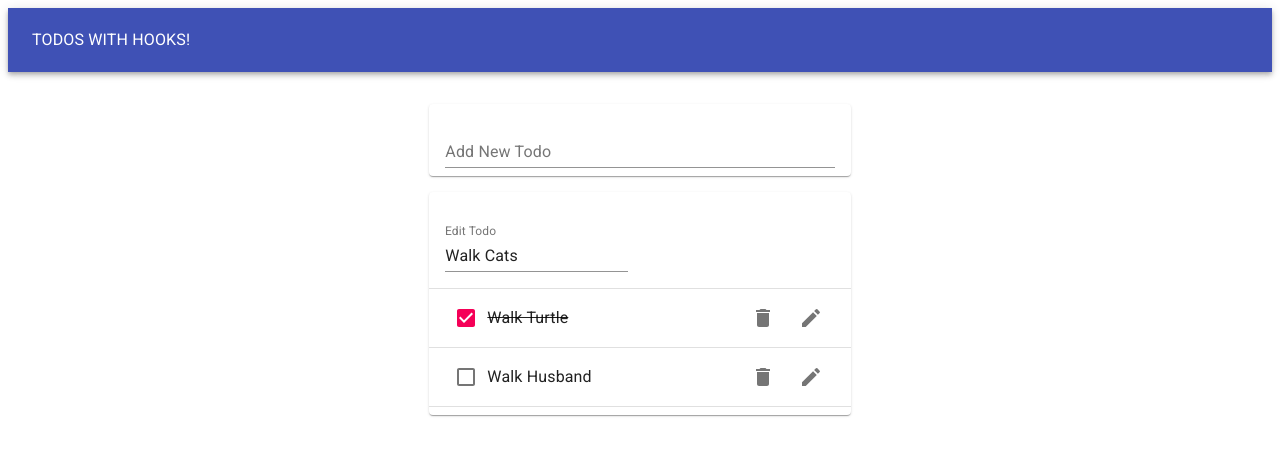
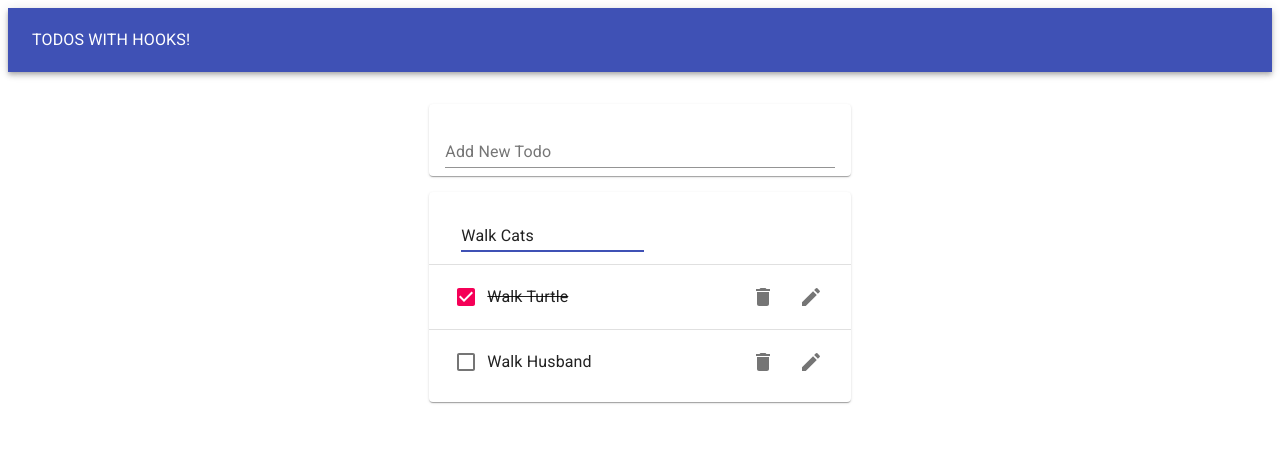
Before and after one commit to aaroncaraway/umre-todo, a React (Create React App) app: page / in a window 1280 px wide. Both pictures are taken after a click on the button 810 px from the left and 229 px from the top of the page. Shown: the top 456 px of the page. Built offline with nearby package versions, Linux system fonts and the light colour scheme.

Commit message:
257. Small Style Tweaks, completed

```diff
--- a/src/EditTodoForm.js
+++ b/src/EditTodoForm.js
@@ -13,13 +13,13 @@
         reset();
         toggleEdit();
       }}
+      style={{ marginLeft: "1rem", width: "50%" }}
     >
       <TextField
         value={value}
         onChange={handleChange}
         margin="normal"
-        label="Edit Todo"
-        fullWidth
+        autoFocus
       ></TextField>
     </form>
   );
--- a/src/Todo.js
+++ b/src/Todo.js
@@ -12,7 +12,7 @@
 const Todo = ({ id, task, completed, removeTodo, toggleTodo, updateTodo }) => {
   const [isEditing, toggle] = useToggle(false);
   return (
-    <ListItem>
+    <ListItem style={{ height: "64px" }}>
       {isEditing ? (
         <EditTodoForm
           id={id}
--- a/src/TodoList.js
+++ b/src/TodoList.js
@@ -8,7 +8,7 @@
   return (
     <Paper>
       <List>
-        {todos.map((todo) => (
+        {todos.map((todo, id) => (
           <>
             <Todo
               id={todo.id}
@@ -19,7 +19,7 @@
               toggleTodo={toggleTodo}
               updateTodo={updateTodo}
             />
-            <Divider />
+            {id < todos.length - 1 && <Divider />}
           </>
         ))}
       </List>
```
